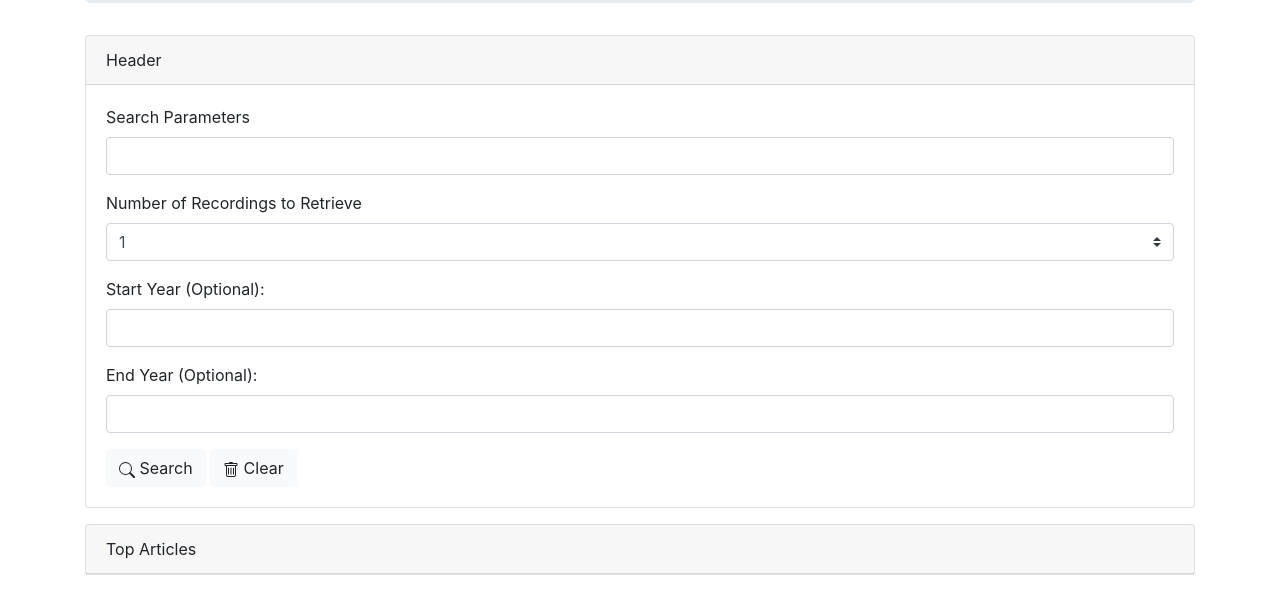
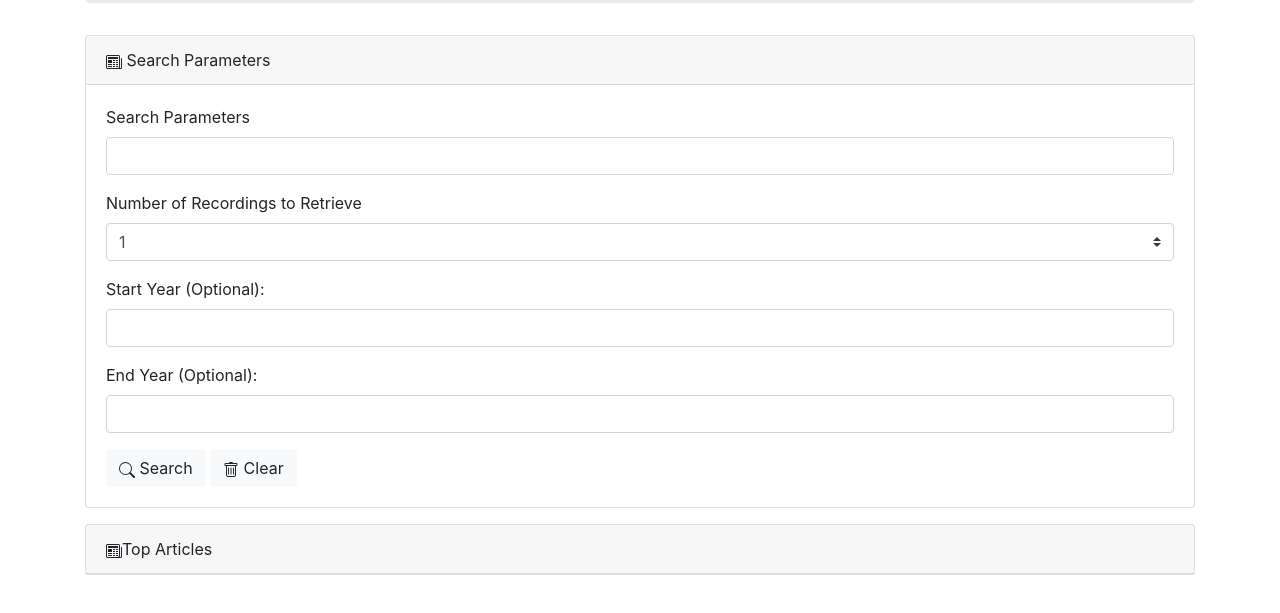
Before and after one commit to LauraGwendolynBurch/NT-Times-Search, a plain HTML site: page index.html in a window 1280 px wide. Shown: the part 181-794 px from the top of the page. Drawn offline with nearby package versions, Linux system fonts and the light colour scheme.

Commit message:
update 11/7/2020 1242

```diff
--- a/index.html
+++ b/index.html
@@ -16,7 +16,15 @@
         </div>
 
         <div class="card mb-3">
-            <div class="card-header">Header</div>
+            <div class="card-header">
+                <svg width="1em" height="1em" viewBox="0 0 16 16" class="bi bi-newspaper" fill="currentColor"
+                    xmlns="http://www.w3.org/2000/svg">
+                    <path fill-rule="evenodd"
+                        d="M0 2.5A1.5 1.5 0 0 1 1.5 1h11A1.5 1.5 0 0 1 14 2.5v10.528c0 .3-.05.654-.238.972h.738a.5.5 0 0 0 .5-.5v-9a.5.5 0 0 1 1 0v9a1.5 1.5 0 0 1-1.5 1.5H1.497A1.497 1.497 0 0 1 0 13.5v-11zM12 14c.37 0 .654-.211.853-.441.092-.106.147-.279.147-.531V2.5a.5.5 0 0 0-.5-.5h-11a.5.5 0 0 0-.5.5v11c0 .278.223.5.497.5H12z" />
+                    <path
+                        d="M2 3h10v2H2V3zm0 3h4v3H2V6zm0 4h4v1H2v-1zm0 2h4v1H2v-1zm5-6h2v1H7V6zm3 0h2v1h-2V6zM7 8h2v1H7V8zm3 0h2v1h-2V8zm-3 2h2v1H7v-1zm3 0h2v1h-2v-1zm-3 2h2v1H7v-1zm3 0h2v1h-2v-1z" />
+                </svg>
+                Search Parameters</div>
             <div class="card-body">
                 <form>
                     <div class="form-group">
@@ -65,7 +73,13 @@
         </div>
         <div class="card">
             <div class="card-header">
-                Top Articles
+                <svg width="1em" height="1em" viewBox="0 0 16 16" class="bi bi-newspaper" fill="currentColor"
+                    xmlns="http://www.w3.org/2000/svg">
+                    <path fill-rule="evenodd"
+                        d="M0 2.5A1.5 1.5 0 0 1 1.5 1h11A1.5 1.5 0 0 1 14 2.5v10.528c0 .3-.05.654-.238.972h.738a.5.5 0 0 0 .5-.5v-9a.5.5 0 0 1 1 0v9a1.5 1.5 0 0 1-1.5 1.5H1.497A1.497 1.497 0 0 1 0 13.5v-11zM12 14c.37 0 .654-.211.853-.441.092-.106.147-.279.147-.531V2.5a.5.5 0 0 0-.5-.5h-11a.5.5 0 0 0-.5.5v11c0 .278.223.5.497.5H12z" />
+                    <path
+                        d="M2 3h10v2H2V3zm0 3h4v3H2V6zm0 4h4v1H2v-1zm0 2h4v1H2v-1zm5-6h2v1H7V6zm3 0h2v1h-2V6zM7 8h2v1H7V8zm3 0h2v1h-2V8zm-3 2h2v1H7v-1zm3 0h2v1h-2v-1zm-3 2h2v1H7v-1zm3 0h2v1h-2v-1z" />
+                </svg>Top Articles
             </div>
 
         </div>
```
